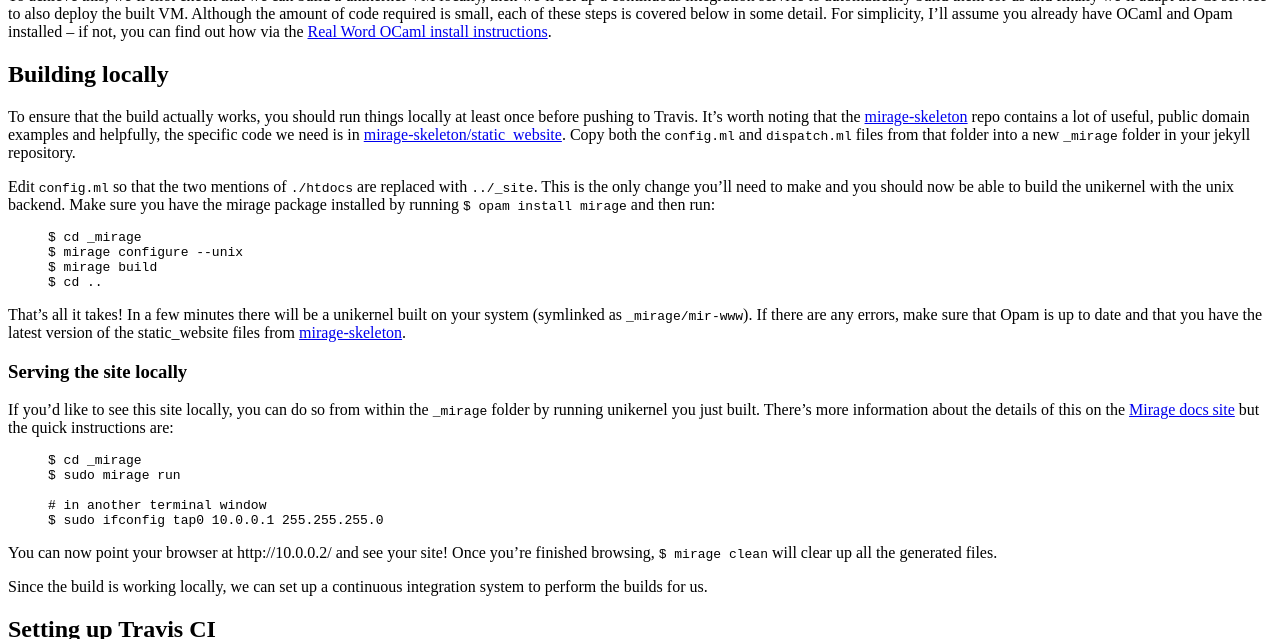
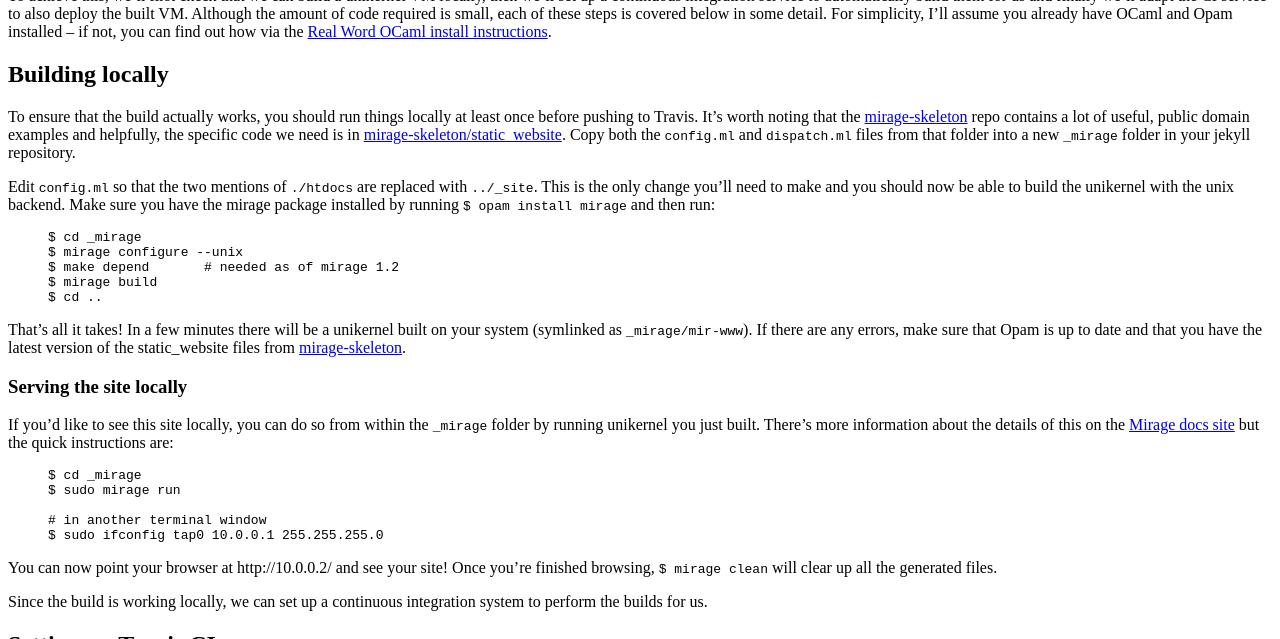
Before and after one commit to nymote/nymote.github.io, a Jekyll site: the page built from blog/_posts/2014-03-16-from-jekyll-site-to-unikernel.md, in a window 1280 px wide and 900 px high, scrolled down 464 px, cut to the strip 0-639 px from the top of the window. Built offline with Jekyll 4.4.1, drawn with Linux system fonts in a browser that asks for light colours; nearby versions of some CDN libraries; library files that are not in the unit come from our copies; Markdown is read by kramdown in place of the engine named in the settings; comment, search, counter and statistics services are not loaded.

Commit message:
add line for make depend

```diff
--- a/blog/_posts/2014-03-16-from-jekyll-site-to-unikernel.md
+++ b/blog/_posts/2014-03-16-from-jekyll-site-to-unikernel.md
@@ -59,6 +59,7 @@
 {% highlight bash %}
 $ cd _mirage
 $ mirage configure --unix
+$ make depend       # needed as of mirage 1.2
 $ mirage build
 $ cd ..
 {% endhighlight %}
```
